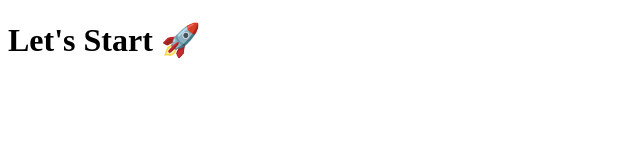
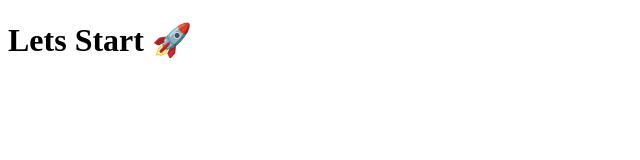
Before and after one commit to tomasferrerasdev/work-manager, a Next.js app: page / in a window 1280 px wide. Shown: the top 160 px of the page, without its empty margins (0-640 px from the left). Built offline with nearby package versions, Linux system fonts and the light colour scheme.

Commit message:
refactor: clean unused files and code in Home.module.css, globals.css and index.tsx

```diff
--- a/pages/index.tsx
+++ b/pages/index.tsx
@@ -3,7 +3,7 @@ import type { NextPage } from 'next';
 const HomePage: NextPage = () => {
   return (
     <>
-      <h1>Let's Start 🚀</h1>
+      <h1>Lets Start 🚀</h1>
     </>
   );
 };
```
